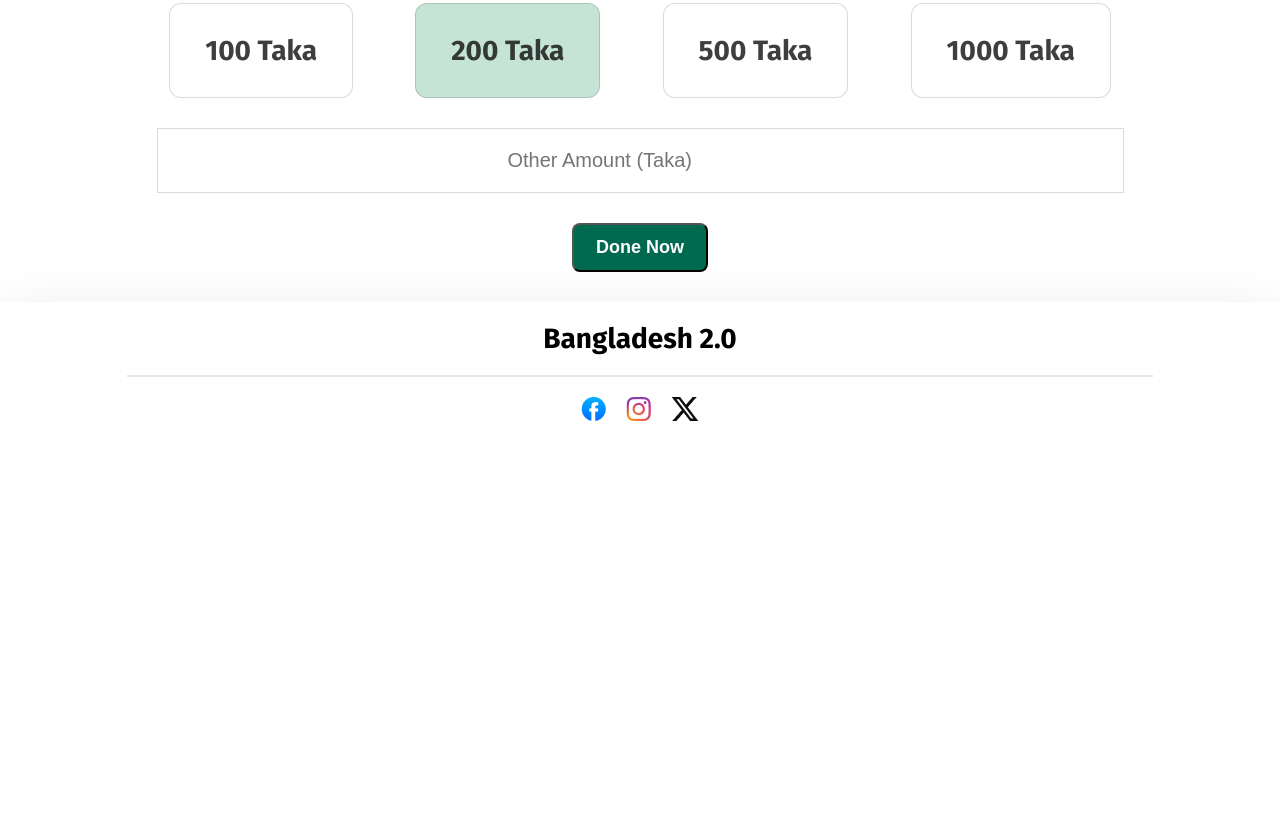
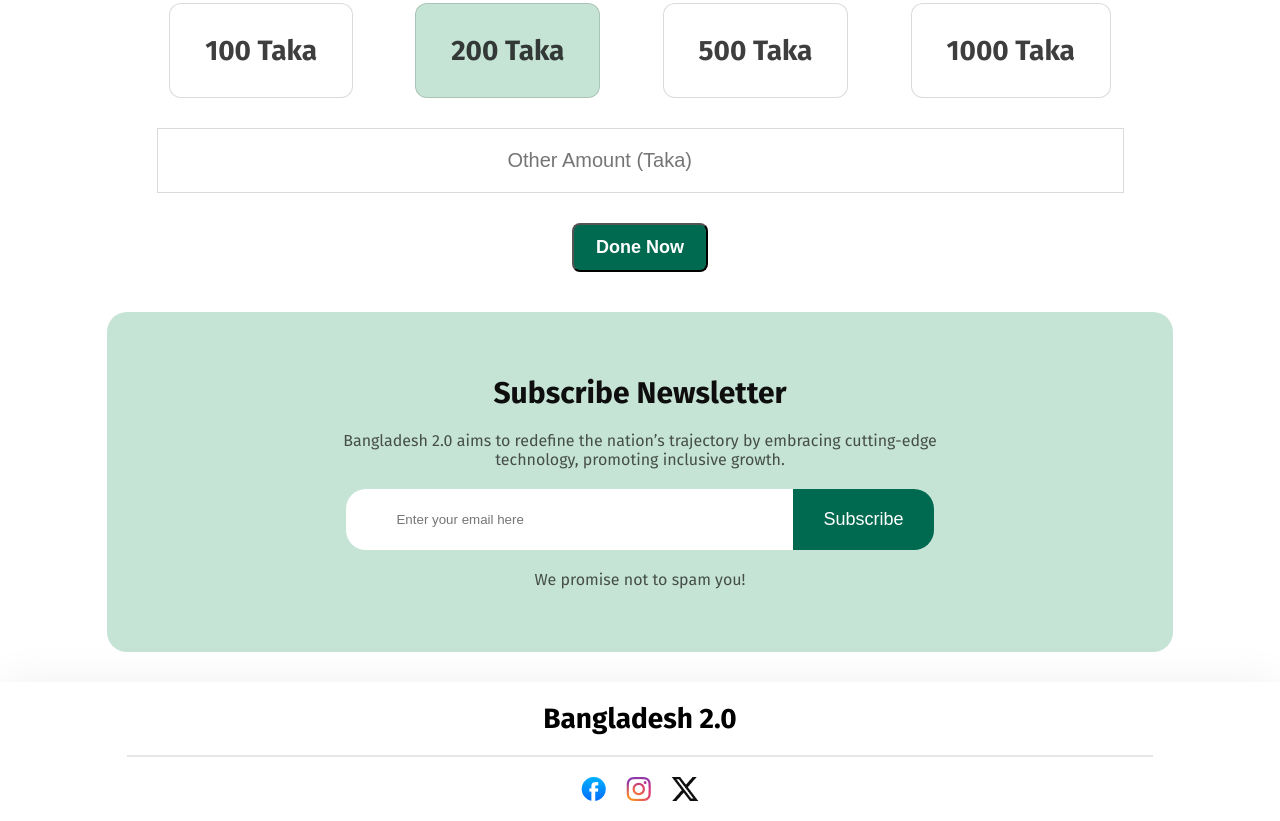
Before and after one commit to mizanur2734/assignment, a plain HTML site: page index.html in a window 1280 px wide. Shown: the part 2479-3300 px from the top of the page. Before the commit the page ends 2920 px from the top, so only its background shows below. Drawn offline with Linux system fonts and the light colour scheme.

Commit message:
added the news letter section

```diff
--- a/index.html
+++ b/index.html
@@ -134,6 +134,15 @@
                 <button class="recent-btn">Done Now</button>
             </div>
        </section>
+       <section class="news-letter-section">
+            <h3 class="news-title">Subscribe Newsletter</h3>
+            <p class="news-description">Bangladesh 2.0 aims to redefine the nation’s trajectory by embracing cutting-edge technology, promoting inclusive growth.</p>
+               <form class="subscribe">
+                    <input type="email" name="" id="" placeholder="Enter your email here">
+                    <button type="submit">Subscribe</button>
+               </form>
+            <p class="news-greeting">We promise not to spam you!</p>
+       </section>
     </main>
     <footer>
         <h4 class="footer-title">Bangladesh 2.0</h4>
--- a/styles/styles.css
+++ b/styles/styles.css
@@ -286,6 +286,59 @@ nav ul li{
     display: flex;
     justify-content: center;
 }
+/* news-letter-section */
+.news-letter-section{
+    background-color: #C6E4D6;
+    border-radius: 20px;
+    margin-top: 40px;
+    padding: 40px 20px;
+    display: flex;
+    flex-direction: column;
+    justify-content: center;
+    align-items: center;
+    height: 260px;
+}
+.news-title{
+    color: #0E0E0E;
+    font-size: 30px;
+    font-weight: 700;
+    margin-bottom: 20px;
+}
+.news-description{
+    color: #0E0E0EB3;
+    font-size: 16px;
+    font-weight: 400;
+    width: 622px;
+    margin: 0 auto;
+    text-align: center;
+}
+.news-letter-section .subscribe{
+    display: flex;
+    align-items: center;
+    margin-top: 20px;
+}
+.news-letter-section .subscribe input{
+    border: none;
+    padding: 23px;
+    padding-right: 220px;
+    padding-left: 50px;
+    border-radius: 20px 0px 0px 20px;
+}
+.news-letter-section .subscribe  button{
+    padding: 20px 30px;
+    border: none;
+    border-radius: 0px 20px 20px 0;
+    background-color: #006A50;
+    color: #FFFFFF;
+    font-size: 18px;
+    font-weight: 500;
+}
+.news-greeting{
+    color: #0E0E0EB3;
+    font-size: 16px;
+    font-weight: 400;
+    margin-top: 20px;
+}
 /* footer section */
 footer{
     box-shadow: 0px 6px 50px 0px rgba(0, 0, 0, 0.08);
```
